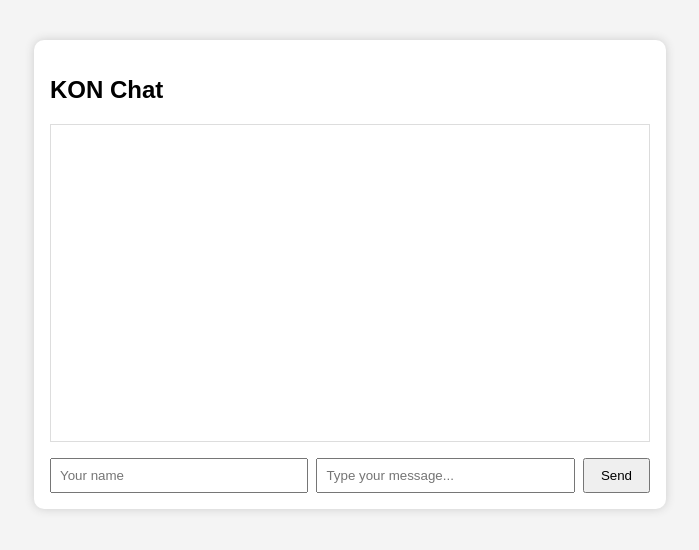
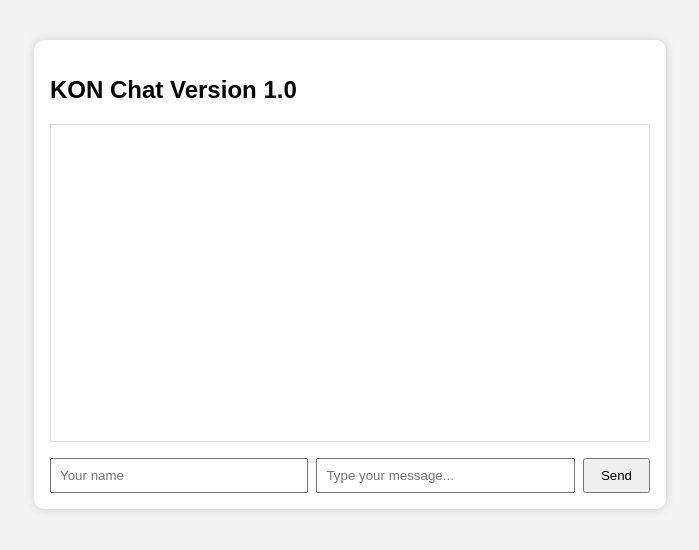
Before and after one commit to SasukeGh/chat, a website: page index.html in a window 1280 px wide. Shown: the whole page, without its empty margins (290-989 px from the left). Drawn offline with Linux system fonts and the light colour scheme; no server answers.

Commit message:
Update index.html
version1.0

```diff
--- a/index.html
+++ b/index.html
@@ -8,7 +8,7 @@
 </head>
 <body>
   <div class="chat-container">
-    <h2>KON Chat</h2>
+    <h2>KON Chat Version 1.0</h2>
     <div id="chat-box"></div>
 
     <form id="chat-form">
```
